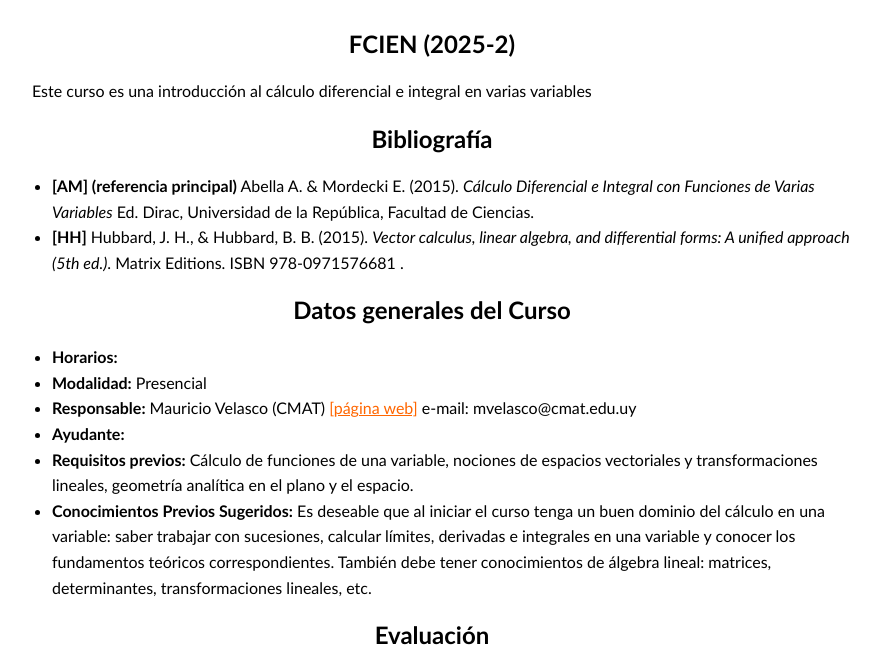
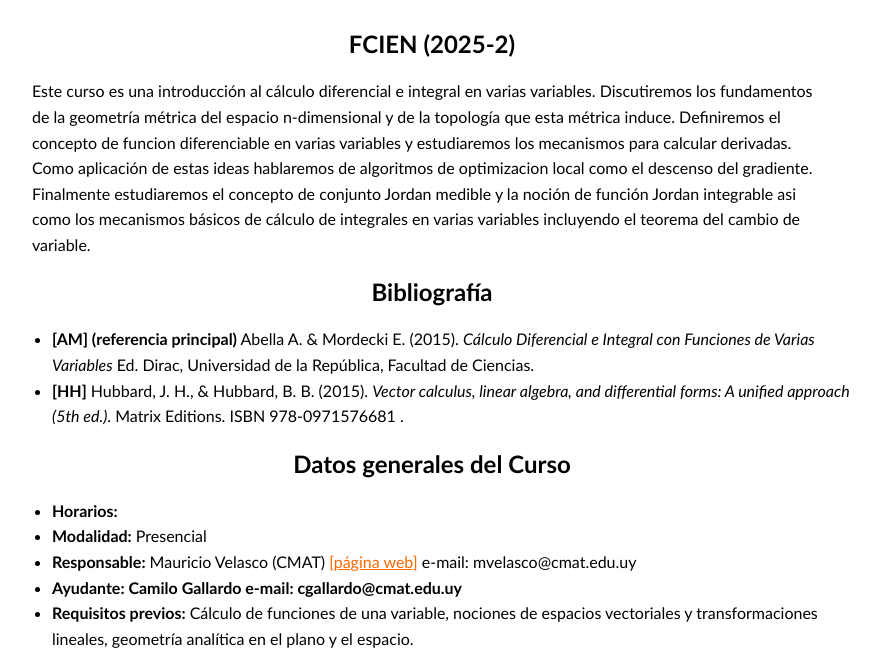
Before and after one commit to mauricio-velasco/Calculo2_2025, a plain HTML site: page index.html in a window 1280 px wide. Shown: the part 92-748 px from the top of the page, without its empty margins (208-1088 px from the left). Drawn offline with Linux system fonts and the light colour scheme.

Commit message:
periodic update

```diff
--- a/index.html
+++ b/index.html
@@ -56,7 +56,10 @@
   <h1><b>Cálculo 2</b></h1>
   <h2>FCIEN (2025-2)</h1>
 
-  <p>Este curso es una introducción al cálculo diferencial e integral en varias variables</p>
+  <p>Este curso es una introducción al cálculo diferencial e integral en varias variables. Discutiremos los fundamentos de la geometría métrica del espacio n-dimensional y de la topología que esta métrica induce. Definiremos el concepto de funcion diferenciable en varias variables y estudiaremos los mecanismos para calcular derivadas. Como aplicación de estas ideas hablaremos de algoritmos de optimizacion local como el descenso del gradiente. Finalmente estudiaremos el concepto de conjunto Jordan medible y la noción de función Jordan integrable asi como los mecanismos básicos de cálculo de integrales en varias variables incluyendo el teorema del cambio de variable.
+
+
+  </p>
 
 
 </body>
@@ -74,7 +77,7 @@
 
     <li><b>Modalidad:</b> Presencial</li>
     <li><b>Responsable:</b> Mauricio Velasco (CMAT) <a href="https://mauricio-velasco.github.io/webpage/" target="_blank">[página web]</a> e-mail: mvelasco@cmat.edu.uy </li>
-    <li><b>Ayudante:</b></li>
+    <li><b>Ayudante: Camilo Gallardo e-mail: cgallardo@cmat.edu.uy </b></li>
 <li><b>Requisitos previos:</b> Cálculo de funciones de una variable, nociones de espacios vectoriales y
 transformaciones lineales, geometría analítica en el plano y el espacio.</li>
 <li><b>Conocimientos Previos Sugeridos:</b> Es deseable que al iniciar el curso tenga un buen dominio del cálculo en una variable: saber trabajar con sucesiones, calcular límites, derivadas e integrales en una variable y conocer los fundamentos teóricos correspondientes.
```
